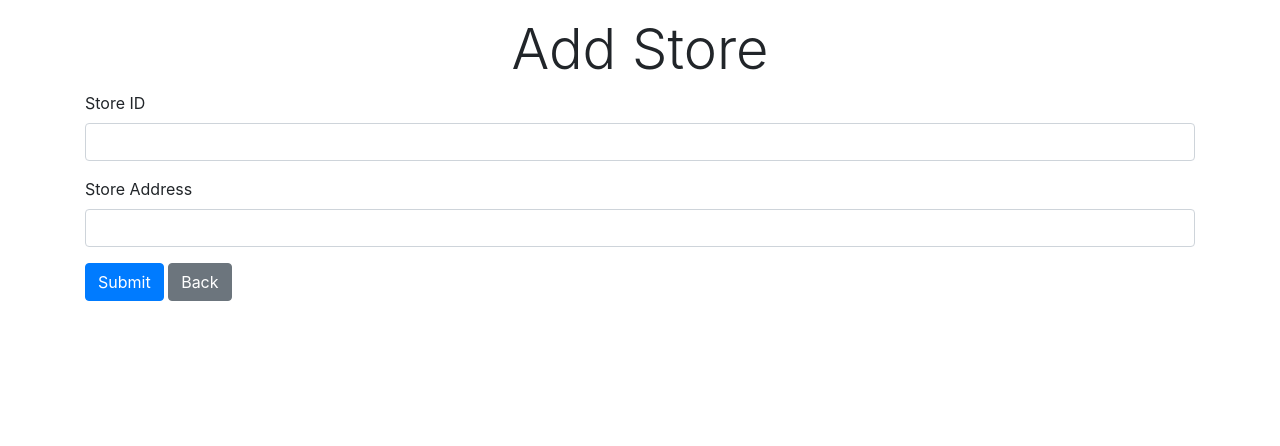
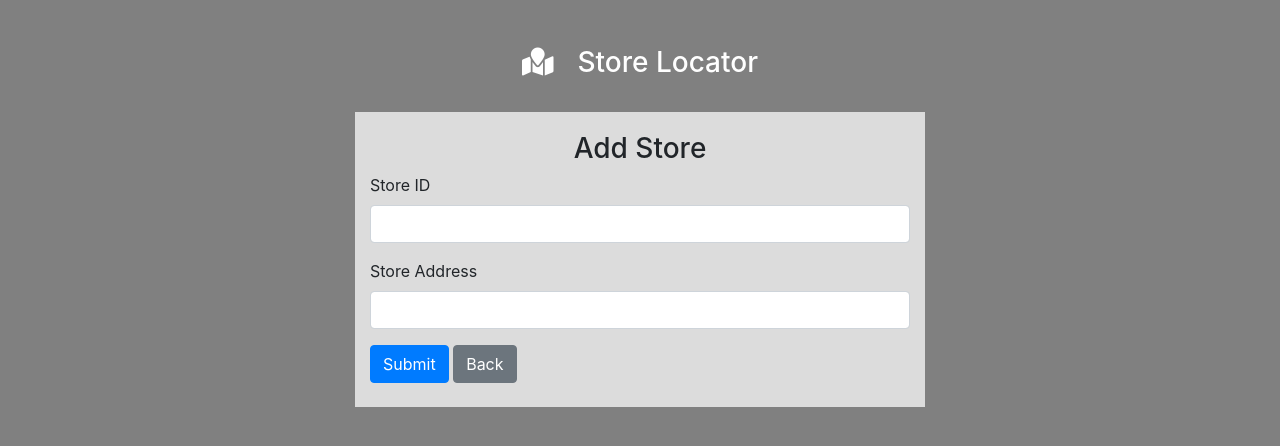
Before and after one commit to akansha-singh/Store-Locator-API, a website: page public/add.html in a window 1280 px wide. Drawn offline with nearby package versions, Linux system fonts and the light colour scheme.

Commit message:
Enhanced UI

```diff
--- a/public/add.html
+++ b/public/add.html
@@ -5,11 +5,15 @@
     <meta name="viewport" content="width=device-width, initial-scale=1.0">
     <link rel="stylesheet" href="https://cdnjs.cloudflare.com/ajax/libs/font-awesome/5.13.0/css/all.min.css" integrity="sha256-h20CPZ0QyXlBuAw7A+KluUYx/3pK+c7lYEpqLTlxjYQ=" crossorigin="anonymous" />
     <link rel="stylesheet" href="https://maxcdn.bootstrapcdn.com/bootstrap/4.0.0/css/bootstrap.min.css" integrity="sha384-Gn5384xqQ1aoWXA+058RXPxPg6fy4IWvTNh0E263XmFcJlSAwiGgFAW/dAiS6JXm" crossorigin="anonymous">
-    <title>Store Locator</title>
+    <title>Store Locator - Add Store</title>
 </head>
-<body>
+<body style="padding-top: 30px;background-color:#808080;">
     <div class="container my-3">
-        <h3 class="display-4 text-center">Add Store</h3>
+      <h3 class="text-center" style="color:#ffffff"><i class="fas fa-map-marked mr-4"></i>Store Locator</h3><br>
+      <div class="row">
+        <div class="col-lg-3"></div>
+        <div class="col-lg-6" style="background-color: #DCDCDC;padding-top: 20px">
+          <h3 class="text-center">Add Store</h3>
         <form id="store-form" class="mb-4">
             <div class="form-group">
               <label for="store-id">Store ID</label>
@@ -22,6 +26,12 @@
             <button type="submit" class="btn btn-primary">Submit</button>
             <a href="index.html" class="btn btn-secondary">Back</a>
           </form>
+        </div>
+        <div class="col-lg-3"></div>
+      </div>
+
+
+
     </div>
 
 
```
Also changed, not shown: public/index.html (+8 -7 lines).
